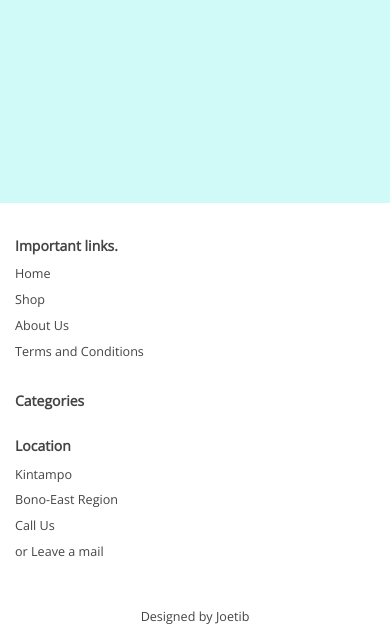
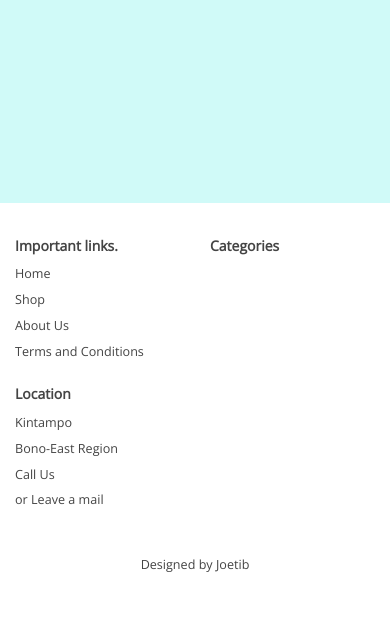
Before and after one commit to Adomah-Abubakar/joetib-shop, a Django app: page /cart/ in a window 390 px wide. Shown: the part 376-1006 px from the top of the page. After the commit the page ends 948 px from the top, so only its background shows below. Run offline with Django 3.2, Linux system fonts and the light colour scheme; the visitor is signed in with stand-in values (Sample User, id 1); data comes from the database, SQL or seed files in the repository; data that the repository does not hold is empty; some libraries are stand-ins or nearby versions.

Commit message:
Changed footer elements to col-6 on xs screens

```diff
--- a/templates/_base.html
+++ b/templates/_base.html
@@ -269,14 +269,14 @@
   <footer class="footer bg-white ">
     <div class="container">
       <div class="row py-4">
-        <div class="col-sm-6 col-md-4 py-3">
+        <div class="col-6 col-md-4 py-3">
           <h6 class='font-weight-bold'>Important links.</h6>
           <p class="m-0 py-1"><a href="{% url 'shop:home-page' %}">Home</a></p>
           <p class="m-0 py-1"><a href="{% url 'shop:product-list' %}">Shop</a></p>
           <p class="m-0 py-1"><a href="#">About Us</a></p>
           <p class="m-0 py-1"><a href="#">Terms and Conditions</a></p>
         </div>
-        <div class="col-sm-6 col-md-4 py-3">
+        <div class="col-6 col-md-4 py-3">
           <h6 class='font-weight-bold'>Categories</h6>
           {% for category in all_categories %}
           <p class="m-0 py-1"><a href="{{ category.get_absolute_url }}">{{ category }}</a></p>
@@ -284,7 +284,7 @@
           {% endfor %}
 
         </div>
-        <div class="col-md-4 py-2">
+        <div class="col-6 col-md-4 py-2">
           <h6 class='font-weight-bold'>Location</h6>
           <p class="m-0 py-1">Kintampo</p>
           <p class="m-0 py-1">Bono-East Region</p>
```
